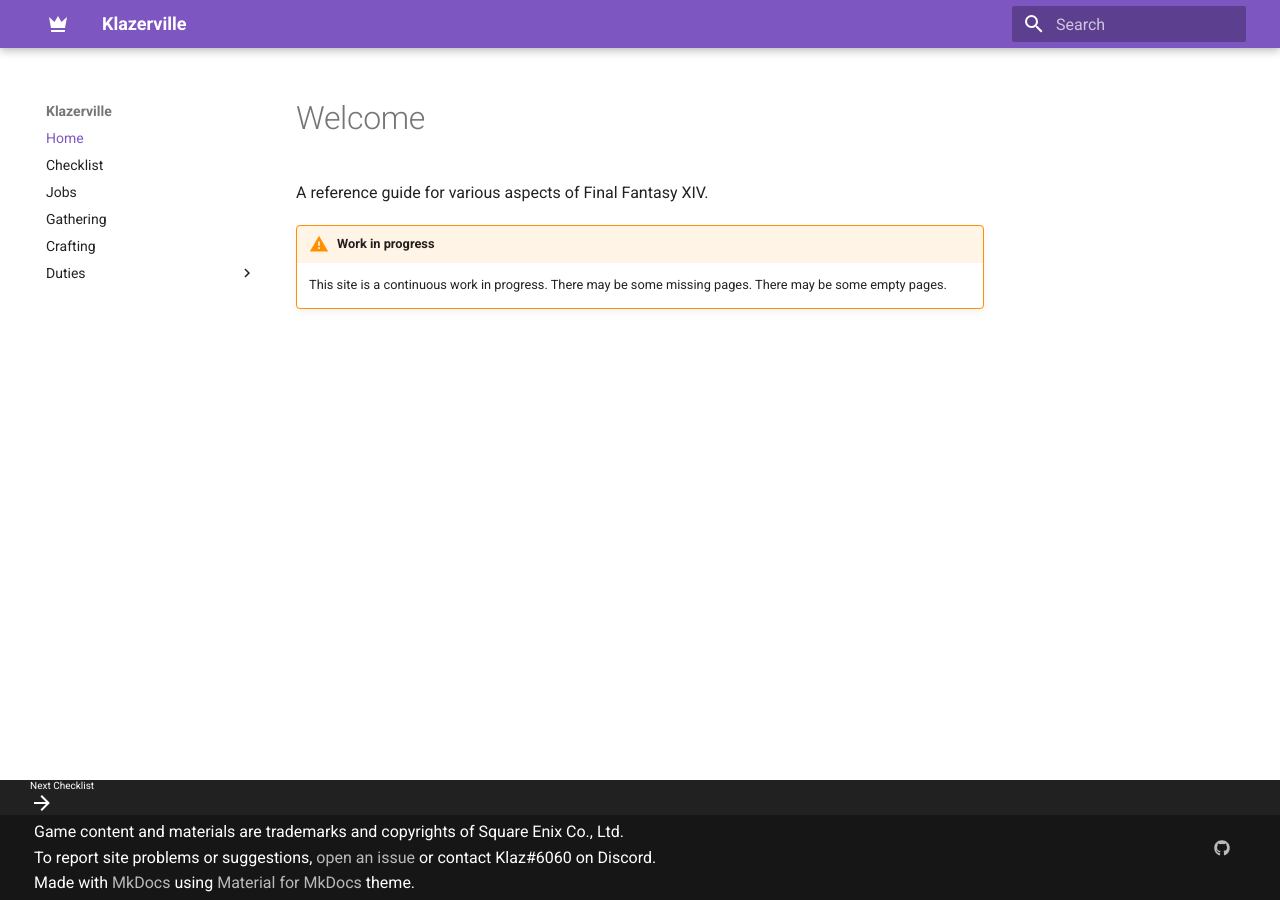
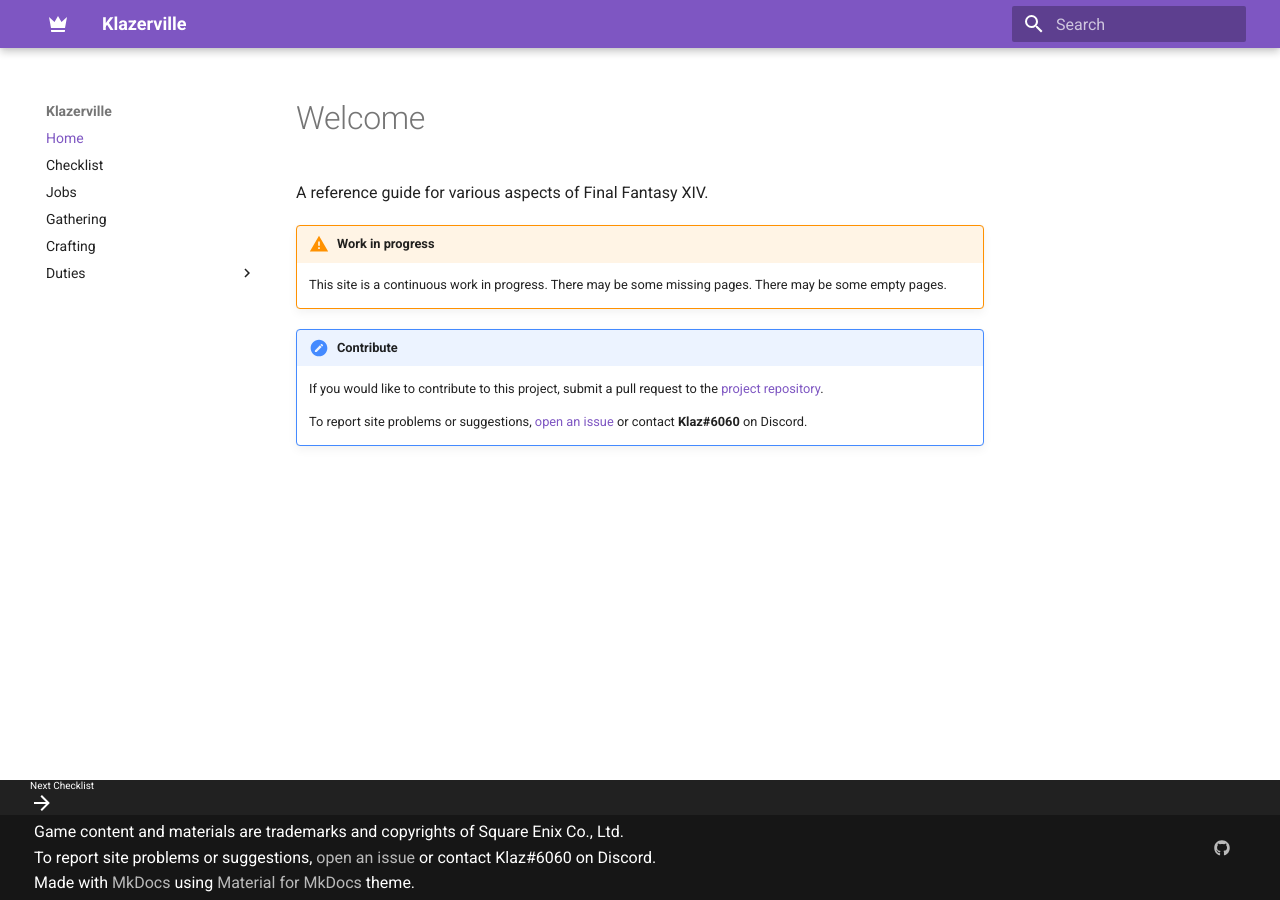
Before and after one commit to haothitran/klazerville, an MkDocs documentation site: the page built from docs/index.md, in a window 1280 px wide. Built offline with MkDocs 1.6.1 and Material for MkDocs 9.7.7, drawn with Linux system fonts in a browser that asks for light colours.

Commit message:
Add contribution admonition to index page

```diff
--- a/docs/index.md
+++ b/docs/index.md
@@ -4,3 +4,8 @@
 
 !!! warning "Work in progress"
     This site is a continuous work in progress. There may be some missing pages. There may be some empty pages.
+
+!!! note "Contribute"
+    If you would like to contribute to this project, submit a pull request to the [project repository](https://github.com/haothitran/klazerville).
+
+    To report site problems or suggestions, [open an issue](https://github.com/haothitran/klazerville/issues) or contact **Klaz#6060** on Discord.
```
